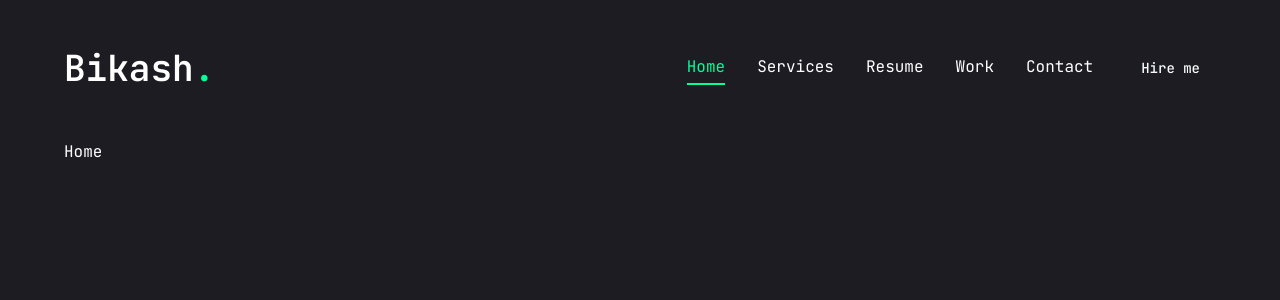
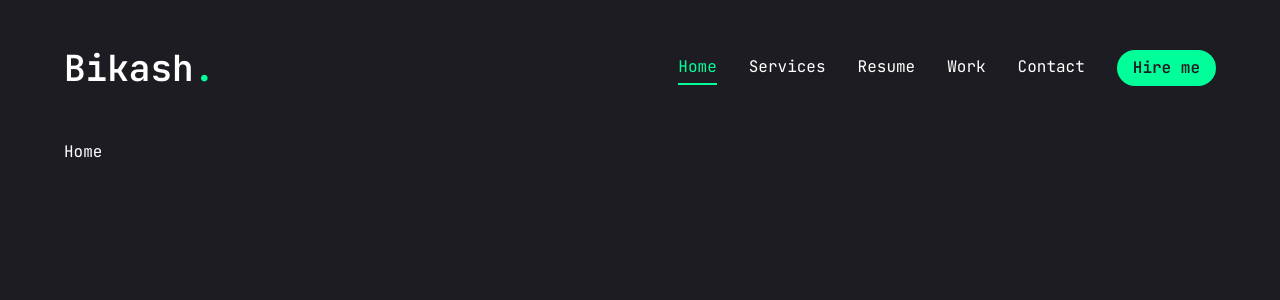
Before and after one commit to Bikashpradhan-2004/bikash-portfolio, a Next.js app: page / in a window 1280 px wide. Shown: the top 300 px of the page. Built offline with nearby package versions, Linux system fonts and the light colour scheme.

Commit message:
feat: add Button component with customizable variants and sizes

```diff
--- /dev/null
+++ b/components/ui/button.jsx
@@ -0,0 +1,45 @@
+import * as React from "react";
+import { Slot } from "@radix-ui/react-slot";
+import { cva } from "class-variance-authority";
+
+import { cn } from "@/lib/utils";
+
+const buttonVariants = cva(
+  "inline-flex items-center justify-center witespace-nowrap rounded-full text-base font-semibold ring-offset-white transition-colors",
+  {
+    variants: {
+      variant: {
+        default: "bg-accent text-primary hover:bg-accent-foreground",
+        primary: "bg-primary text-white",
+        outline:
+          "border border-accent bg-transparent text-accent hover:bg-accent hover:text-primary",
+      },
+      size: {
+        default: "h-9 px-4 py-2 has-[>svg]:px-3",
+        sm: "h-8 rounded-md gap-1.5 px-3 has-[>svg]:px-2.5",
+        lg: "h-10 rounded-md px-6 has-[>svg]:px-4",
+        icon: "size-9",
+        "icon-sm": "size-8",
+        "icon-lg": "size-10",
+      },
+    },
+    defaultVariants: {
+      variant: "default",
+      size: "default",
+    },
+  }
+);
+
+function Button({ className, variant, size, asChild = false, ...props }) {
+  const Comp = asChild ? Slot : "button";
+
+  return (
+    <Comp
+      data-slot="button"
+      className={cn(buttonVariants({ variant, size, className }))}
+      {...props}
+    />
+  );
+}
+
+export { Button, buttonVariants };
```
